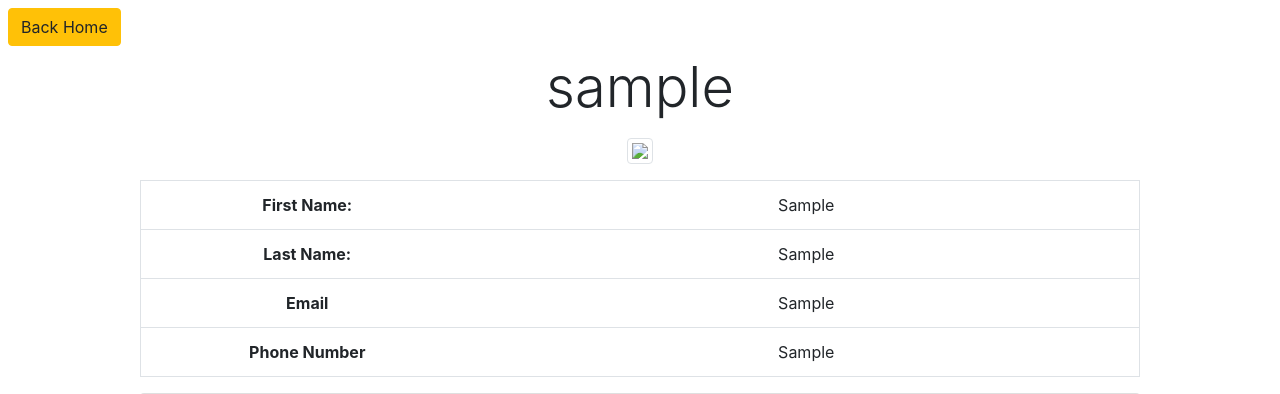
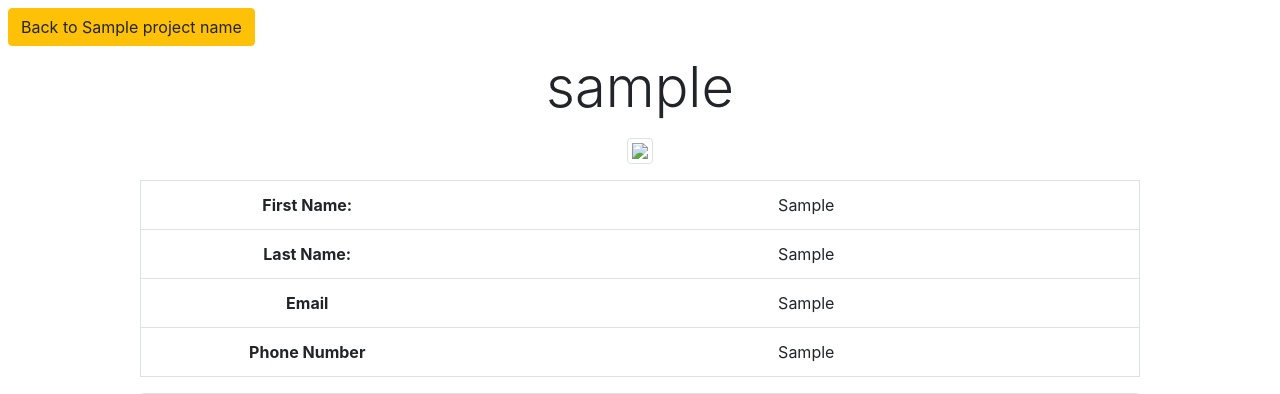
Before and after one commit to JChirinos3201/LetNogo, a Flask app: template templates/view_profile.html in a window 1280 px wide. Shown: the part 82-476 px from the top of the page. Run offline with Flask 2, Linux system fonts and the light colour scheme; the template is opened without the code that fills it: most values are stand-ins (such as "Sample title", 1, 10 or a date in 2020); some libraries are stand-ins or nearby versions.

Commit message:
Added pfp avatars next to teammate names; provided linkage back to project page from view teammate's page

```diff
--- a/app.py
+++ b/app.py
@@ -58,8 +58,8 @@ def profile():
 
     return render_template('profile.html', username = username, url = url)
 
-@app.route('/view_profile')
-def view_profile():
+@app.route('/view_profile/<project_name>/<p_id>')
+def view_profile(project_name, p_id):
     if 'username' not in session:
         return redirect(url_for('index'))
     username = request.args['username']
@@ -74,7 +74,7 @@ def view_profile():
 
     url = api.customAvatarLink(eyes, nose, mouth, color)
 
-    return render_template('view_profile.html', username = username, url = url, user_info = user_info)
+    return render_template('view_profile.html', username = username, url = url, user_info = user_info, project_name = project_name, p_id = p_id)
 
 @app.route('/avatar')
 def avatar():
@@ -402,6 +402,7 @@ def delete_private_message():
 def get_dashboard():
     username = session['username']
     pid = request.args['pid']
+    project_name = db.get_project(pid)
     print("\n\n\nPID: {}\n\n\n".format(pid))
 
     messages = db.get_msgs(pid)
@@ -431,7 +432,18 @@ def get_dashboard():
     teammates = db.get_teammates(pid)
     print('teammates', teammates)
 
-    return render_template('dashboardSNIPPET.html', messages=messages[:5], done=str(done), working=str(working), notstarted=str(notstarted), tasks=[], teammates = teammates, username = username)
+    teammate_pfp_urls = {}
+    for mate in teammates:
+        name = mate[0]
+        eyes = db.get_current(name, 'eyes')
+        nose = db.get_current(name, 'noses')
+        mouth = db.get_current(name, 'mouths')
+        color = db.get_current(name, 'color')
+        teammate_pfp_urls[name] = api.customAvatarLink(eyes, nose, mouth, color)
+
+    print('teammate_pfp_urls', teammate_pfp_urls)
+
+    return render_template('dashboardSNIPPET.html', messages=messages[:5], done=str(done), working=str(working), notstarted=str(notstarted), tasks=[], teammates = teammates, username = username, teammate_pfp_urls = teammate_pfp_urls, p_id = pid, project_name = project_name)
 
 
 @app.route('/move_task')
--- a/templates/view_profile.html
+++ b/templates/view_profile.html
@@ -38,7 +38,7 @@
         </div>
     </nav>
 
-    <a href="/home" style="z-index: 10000;" class="mx-2 my-2 sticky-top btn btn-warning">Back Home</a>
+    <a href="/project/{{ project_name }}/{{ p_id }}" style="z-index: 10000;" class="mx-2 my-2 sticky-top btn btn-warning">Back to {{ project_name }}</a>
     <div class="container text-center">
       <div class="callout">
       </div>
```
Also changed, not shown: doc/devlog.txt (+9 -0 lines), templates/dashboardSNIPPET.html (+13 -1 lines).
